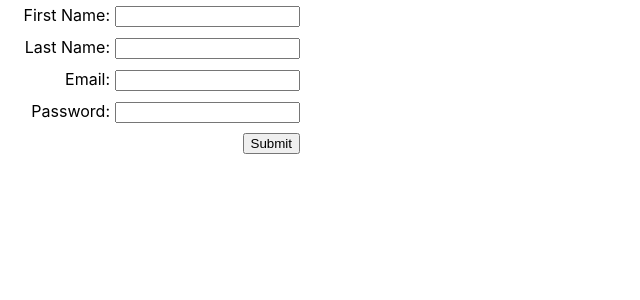
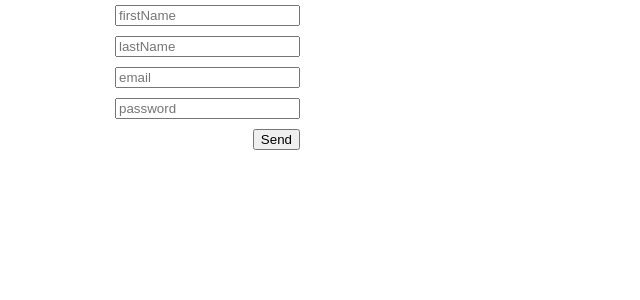
Before and after one commit to Ashtart000/cra-first-project, a React (Create React App) app: page / in a window 1280 px wide. Shown: the top 300 px of the page, without its empty margins (0-640 px from the left). Built offline with nearby package versions, Linux system fonts and the light colour scheme.

Commit message:
Formik welcome

```diff
--- a/package.json
+++ b/package.json
@@ -7,6 +7,7 @@
     "@testing-library/react": "^13.4.0",
     "@testing-library/user-event": "^13.5.0",
     "classnames": "^2.3.2",
+    "formik": "^2.4.2",
     "react": "^18.2.0",
     "react-dom": "^18.2.0",
     "react-router-dom": "^6.14.2",
--- a/src/components/LoginForm/LoginForm.js
+++ b/src/components/LoginForm/LoginForm.js
@@ -1,6 +1,7 @@
 import React, { Component } from 'react';
 import style from './LoginForm.module.scss';
 import { SCHEMA } from '../../schemas';
+import { Formik, Form, Field } from 'formik';
 
 const initialState = {
     firstName: '',
@@ -9,62 +10,29 @@ const initialState = {
     password: ''
 };
 
-class LoginForm extends Component {
-    constructor(props) {
-        super(props);
-
-        this.state = {
-            ...initialState,
-            error: null
-        }
+function LoginForm(props) {
+    const handleSubmitToFormik = (values, actions) => {
+        console.log(values);
+        actions.resetForm()
     }
 
-    changeHandler = ({target: {value, name}}) => {
-        this.setState({
-            [name]: value
-        })
-    }
+    return (
+            <Formik initialValues={initialState} onSubmit={handleSubmitToFormik}>
+                {(formikProps) => {
 
-    submitHandler = (event) => {
-        event.preventDefault();
-        try {
-            this.setState({
-                error: null
-            });
-            SCHEMA.validateSync(this.state)
-        } catch (error) {
-            this.setState({
-                error
-            })
-        }
-    }
+                    return (
+                        <Form>
+                            <Field placeholder='firstName' name='firstName'/>
+                            <Field placeholder='lastName' name='lastName'/>
+                            <Field placeholder='email' name='email'/>
+                            <Field type='password' placeholder='password' name='password'/>
+                            <button type='submit'>Send</button>
+                        </Form>
+                    )
+                }}
+            </Formik>
+    );
 
-    render() {
-        const {firstName, lastName, email, password, error} = this.state;
-
-        return (
-            <form onSubmit={this.submitHandler}>
-                <label>
-                    First Name:
-                    <input type="text" value={firstName} name='firstName' onChange={this.changeHandler}/>
-                </label>
-                <label>
-                    Last Name:
-                    <input type="text" value={lastName} name='lastName' onChange={this.changeHandler}/>
-                </label>
-                <label>
-                    Email:
-                    <input type="text" value={email} name='email' onChange={this.changeHandler}/>
-                </label>
-                <label>
-                    Password:
-                    <input type="text" value={password} name='password' onChange={this.changeHandler}/>
-                </label>
-                <button type='submit'>Submit</button>
-                {error && <p className={style.error}>{error.message}</p>}
-            </form>
-        );
-    }
 }
 
 export default LoginForm;
```
Also changed, not shown: 1 other file (tests, documents, lock files or other folders).
